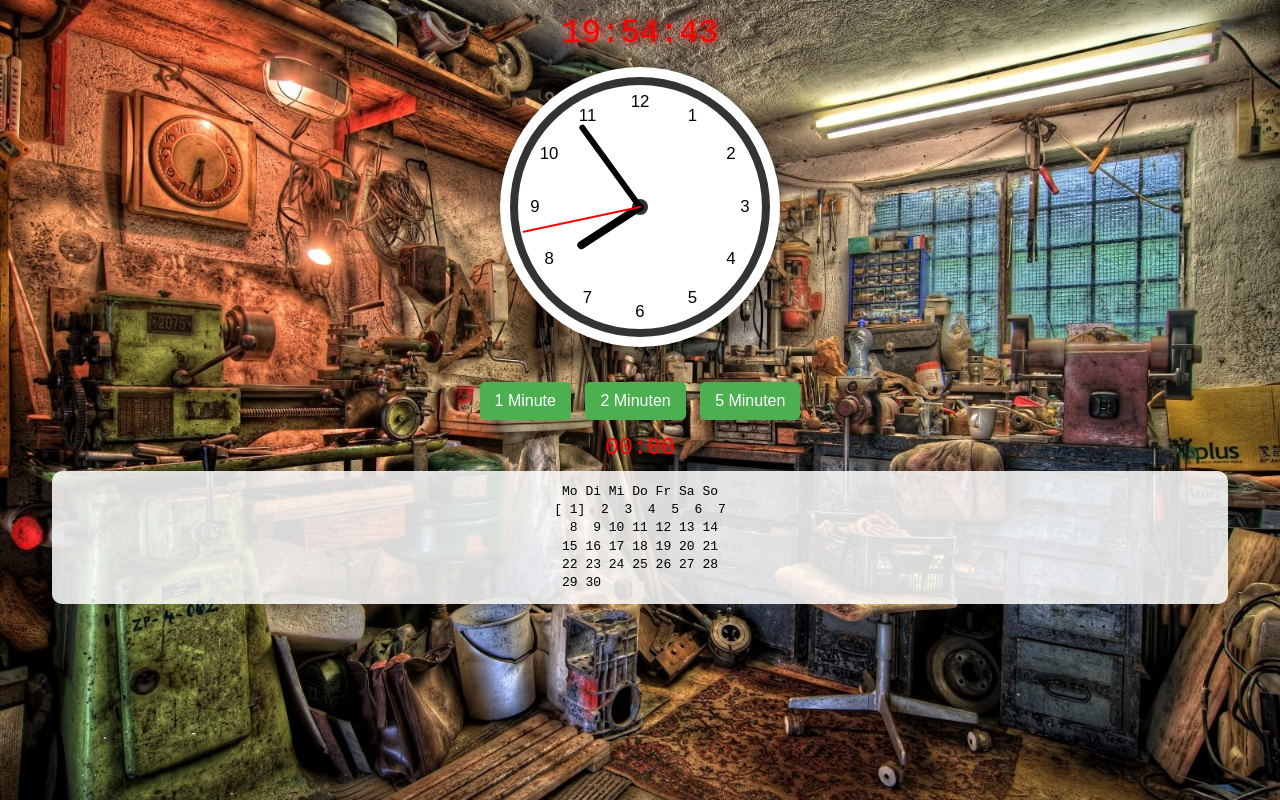
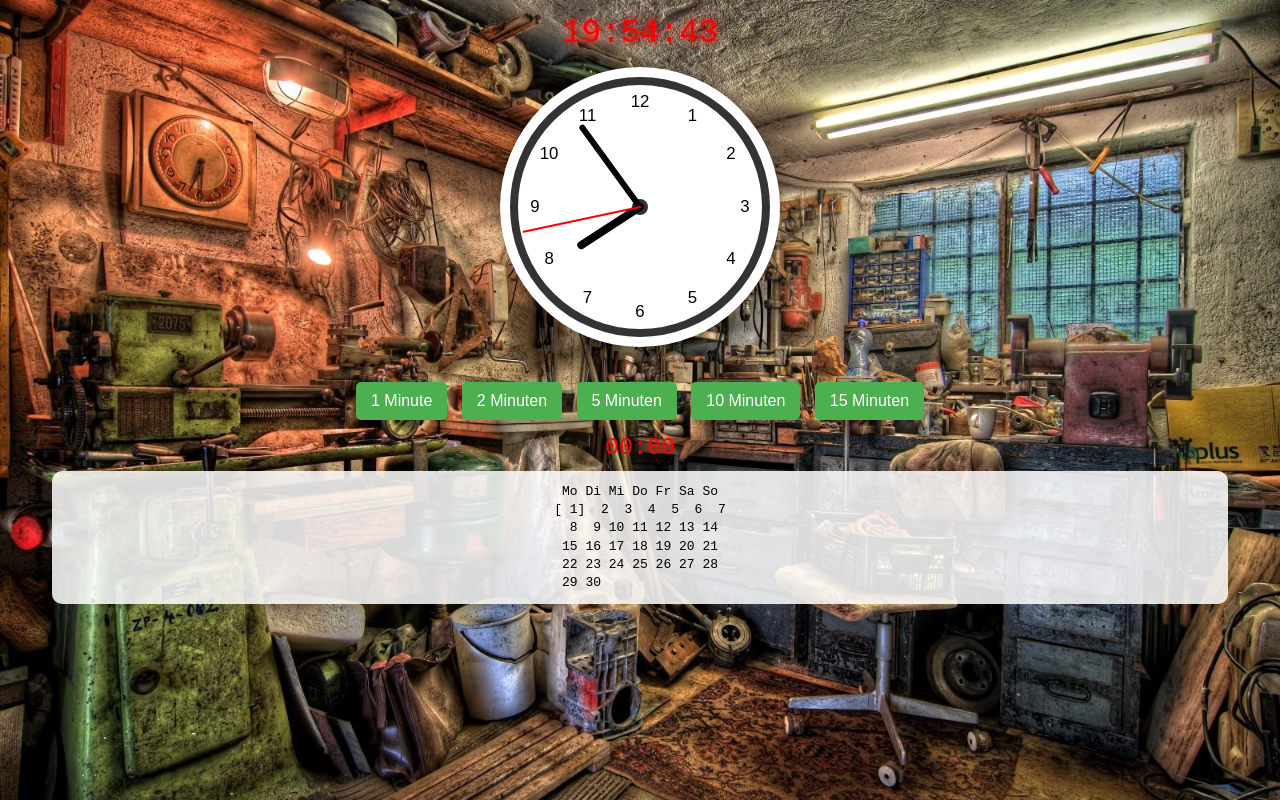
Before and after one commit to boehserenkel/Dashboard_Werkstatt_IPad_2_mit-Timer_Notizen_optimiert, a plain HTML site: page index.html in a window 1280 px wide. Drawn offline with Linux system fonts and the light colour scheme.

Commit message:
Update index.html
optimiert

```diff
--- a/index.html
+++ b/index.html
@@ -68,6 +68,8 @@
   <button onclick="startTimer(1)">1 Minute</button>
   <button onclick="startTimer(2)">2 Minuten</button>
   <button onclick="startTimer(5)">5 Minuten</button>
+  <button onclick="startTimer(10)">10 Minuten</button>
+  <button onclick="startTimer(15)">15 Minuten</button>
 </div>
 <div id="timer">00:00</div>
 
```
